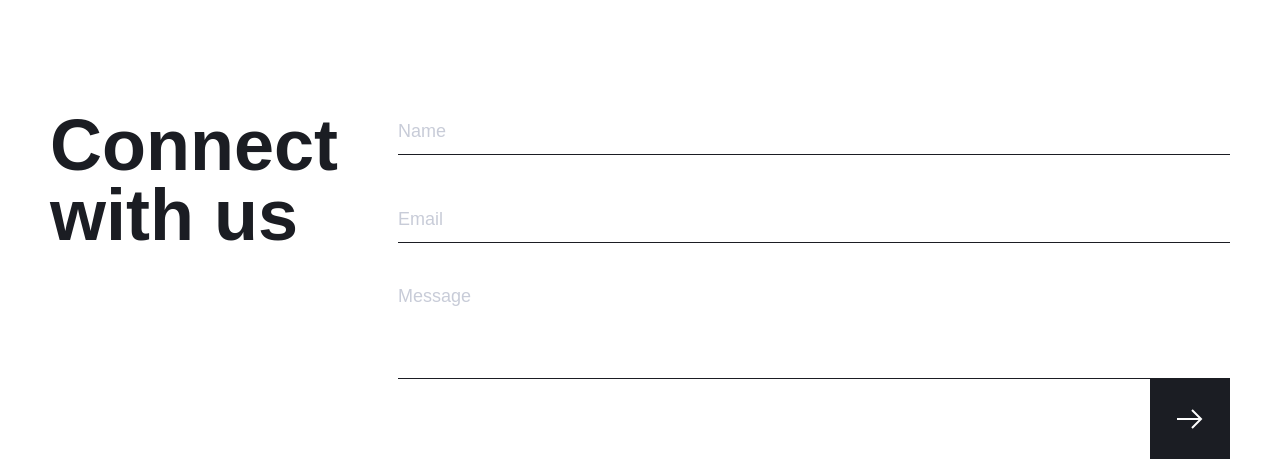
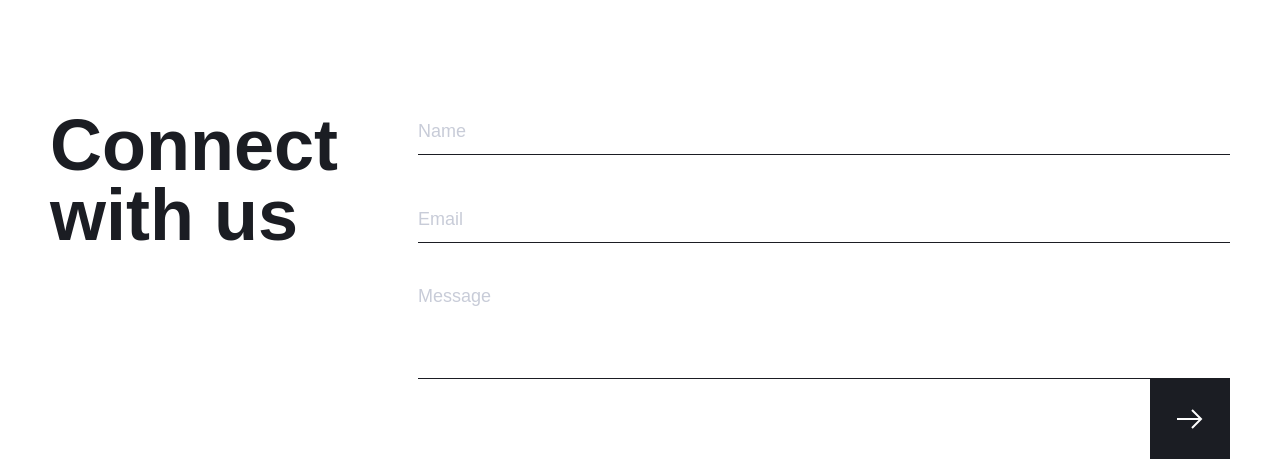
Before and after one commit to anetakasprzak/fm-arch-studio-multi-page-website, a Next.js app: page /contact in a window 1280 px wide. Shown: the part 1778-2247 px from the top of the page. Built offline with nearby package versions, Linux system fonts and the light colour scheme.

Commit message:
fix gap between header and form

```diff
--- a/app/(root)/contact/page.styled.js
+++ b/app/(root)/contact/page.styled.js
@@ -268,10 +268,12 @@ export const ContactFormSection = styled.section`
 
   @media screen and (min-width: 72em) {
     padding: 4rem 5rem;
+    gap: 8rem;
   }
 
   @media screen and (min-width: 82em) {
     padding: 6rem 12rem;
+    gap: 10rem;
   }
 
   @media screen and (min-width: 90em) {
```
